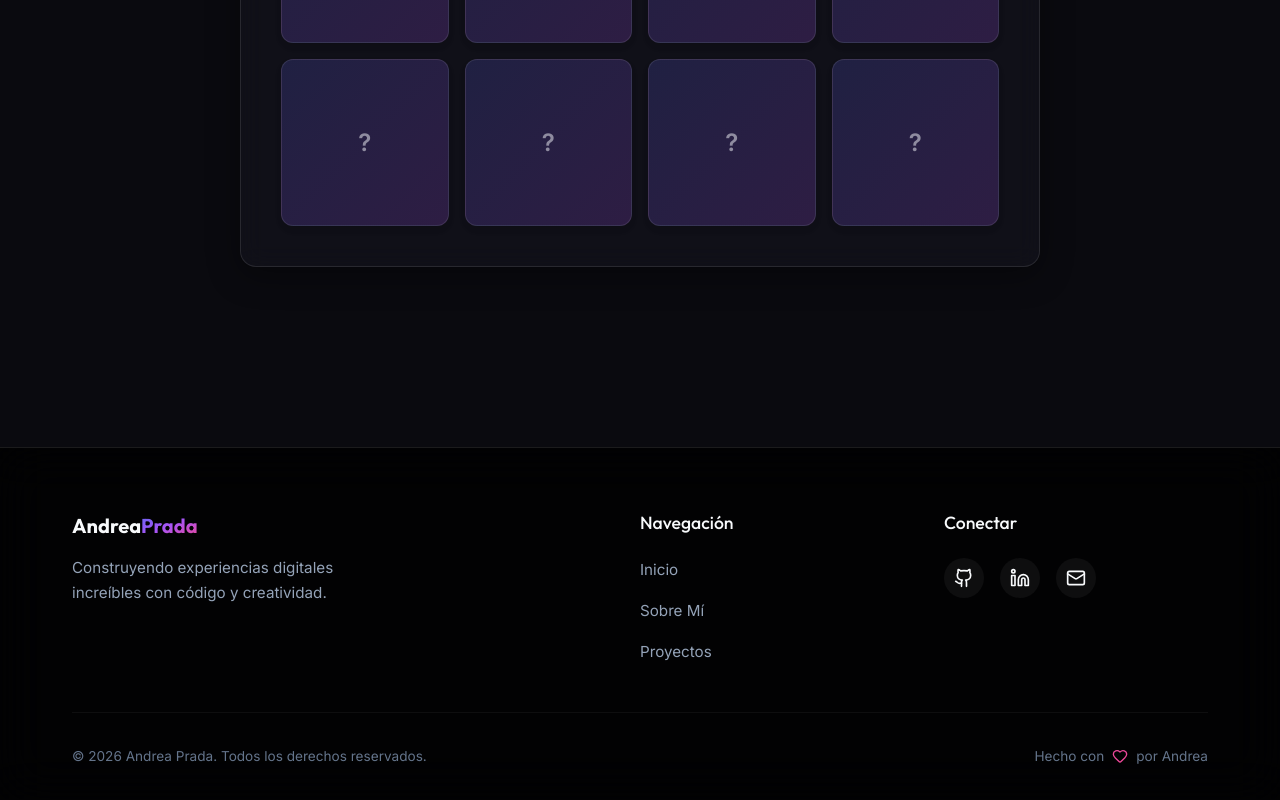
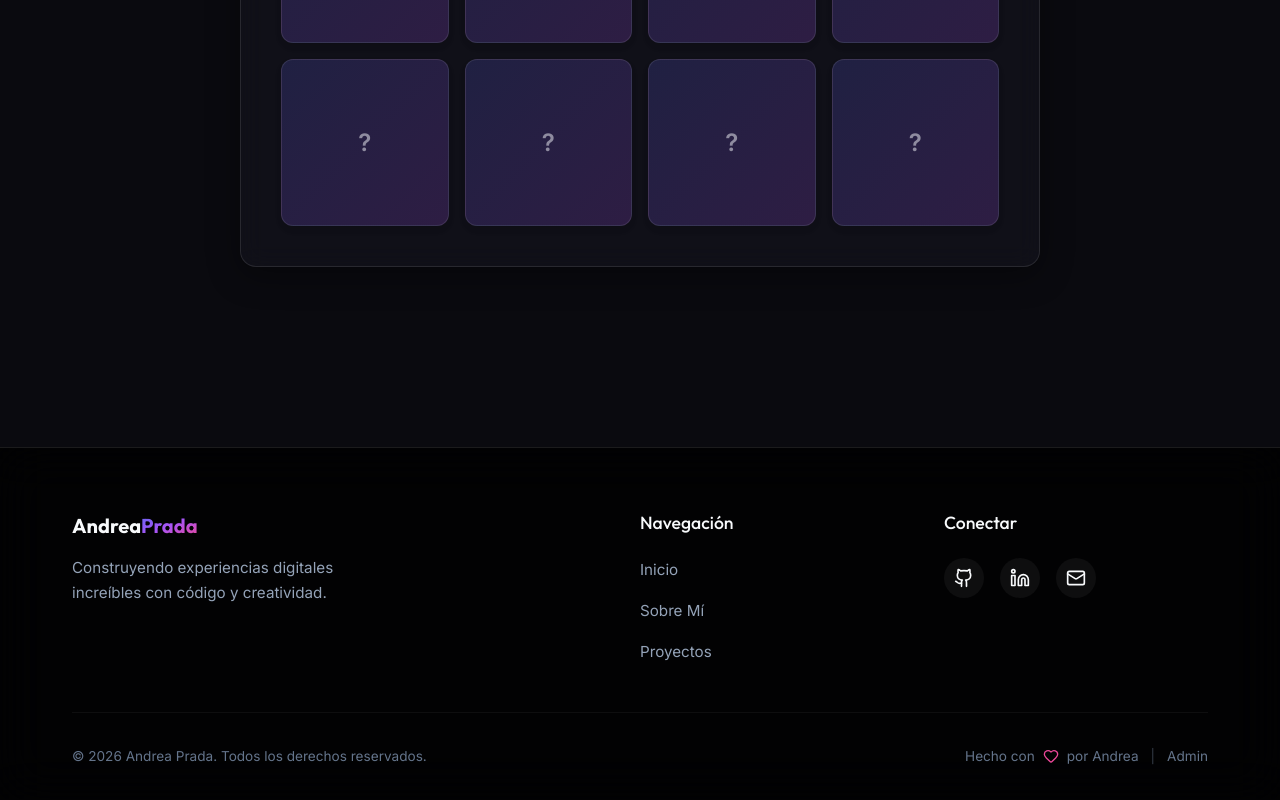
Before and after one commit to andreaprada1993/PresentationJhoaDev, a React (Vite) app: page / in a window 1280 px wide. Shown: the part 3918-4718 px from the top of the page. Built offline with nearby package versions, Linux system fonts and the light colour scheme.

Commit message:
fix: restore static features map in About to prevent JSON stringify crashing on JSX Nodes in local storage

```diff
--- a/src/components/About.tsx
+++ b/src/components/About.tsx
@@ -1,9 +1,10 @@
 
 
 import { usePortfolio } from '../context/PortfolioContext';
+import { FEATURES_DATA } from '../data/portfolio.data';
 
 const About = () => {
-    const { skills, features } = usePortfolio();
+    const { skills } = usePortfolio();
 
     return (
         <section className="relative z-10 section-padding" id="about">
@@ -48,7 +49,7 @@ const About = () => {
                     </div>
 
                     <div className="grid grid-cols-1 sm:grid-cols-2 gap-6">
-                        {features.map((feature, idx) => (
+                        {FEATURES_DATA.map((feature, idx) => (
                             <div key={idx} className="p-8 glass-panel">
                                 <div className="w-[50px] h-[50px] rounded-xl bg-indigo-500/10 text-accent-primary flex items-center justify-center mb-6">
                                     {feature.icon}
--- a/src/components/Footer.tsx
+++ b/src/components/Footer.tsx
@@ -1,4 +1,5 @@
 import { Github, Linkedin, Mail, Heart } from 'lucide-react';
+import { Link } from 'react-router-dom';
 
 const Footer = () => {
     const currentYear = new Date().getFullYear();
@@ -45,6 +46,8 @@ const Footer = () => {
                     </p>
                     <p className="flex items-center gap-2">
                         Hecho con <Heart size={16} className="text-accent-tertiary" /> por Andrea
+                        <span className="opacity-50 mx-1">|</span>
+                        <Link to="/admin/login" className="hover:text-accent-primary transition-colors cursor-pointer">Admin</Link>
                     </p>
                 </div>
             </div>
```
